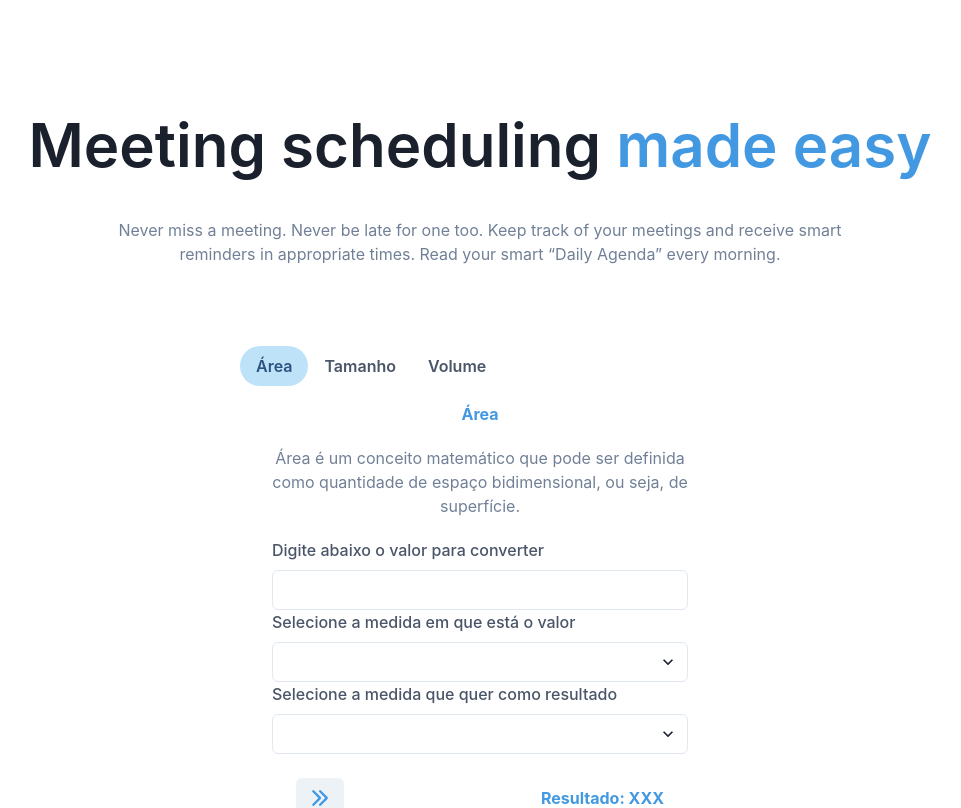
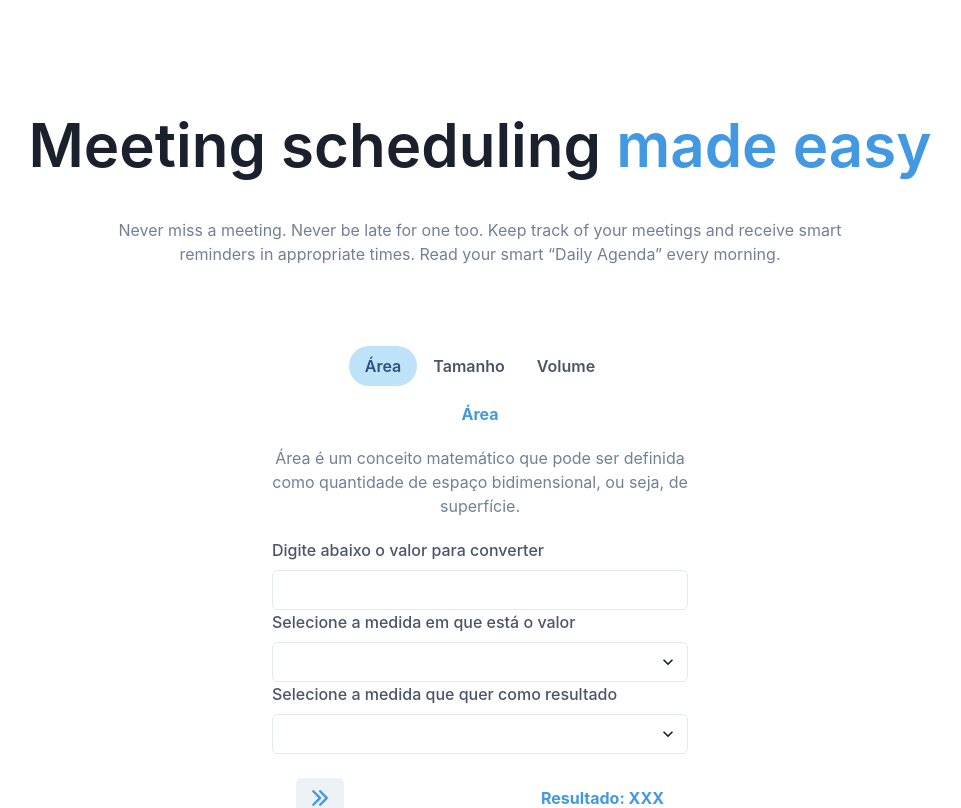
Before and after one commit to SirNaelC7-dev/super-eureka, a Next.js app: page /categories in a window 1280 px wide. Shown: the top 808 px of the page, without its empty margins (160-1121 px from the left). Built offline with nearby package versions, Linux system fonts and the light colour scheme.

Commit message:
refactor: centralizado tabs

```diff
--- a/src/components/categories/Header/index.tsx
+++ b/src/components/categories/Header/index.tsx
@@ -42,7 +42,7 @@ export default function Header() {
         <Flex w={'full'}>
         </Flex>
         <Tabs variant='soft-rounded' colorScheme='blue'>
-            <TabList>
+            <TabList justifyContent='center'>
                 <Tab>Área</Tab>
                 <Tab>Tamanho</Tab>
                 <Tab>Volume</Tab>
```
